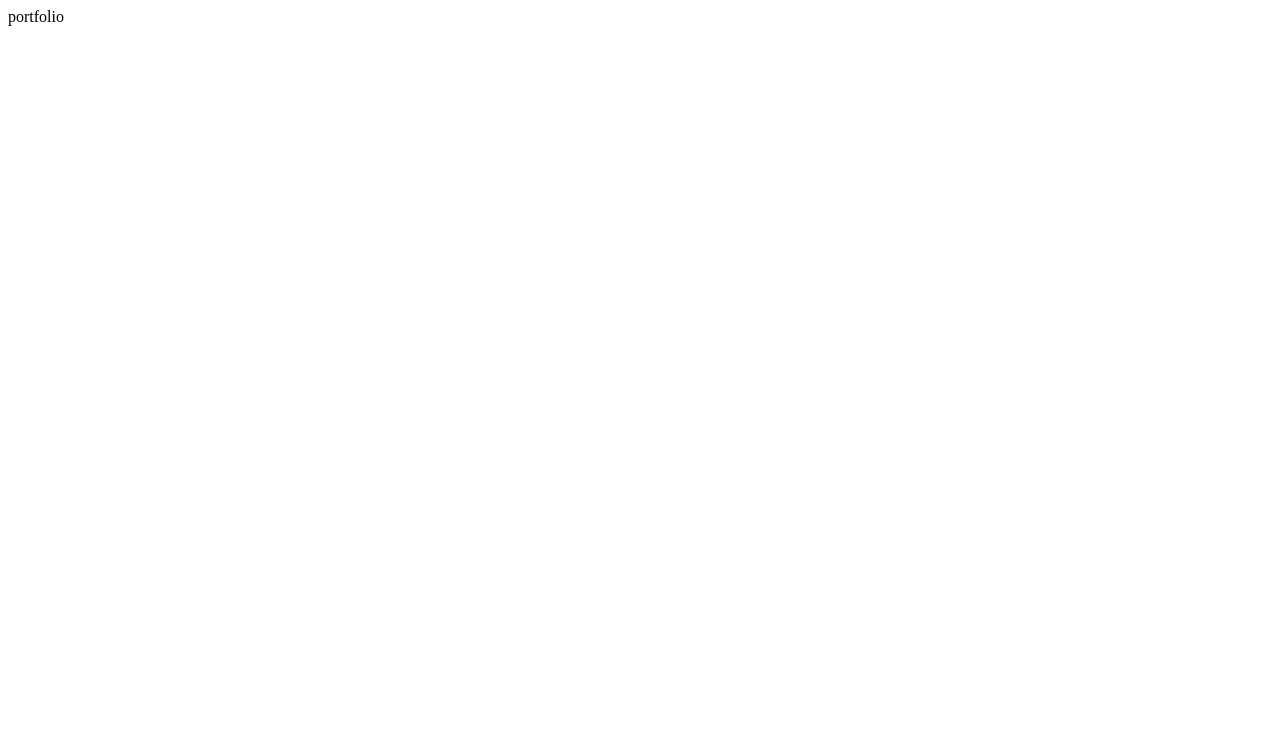
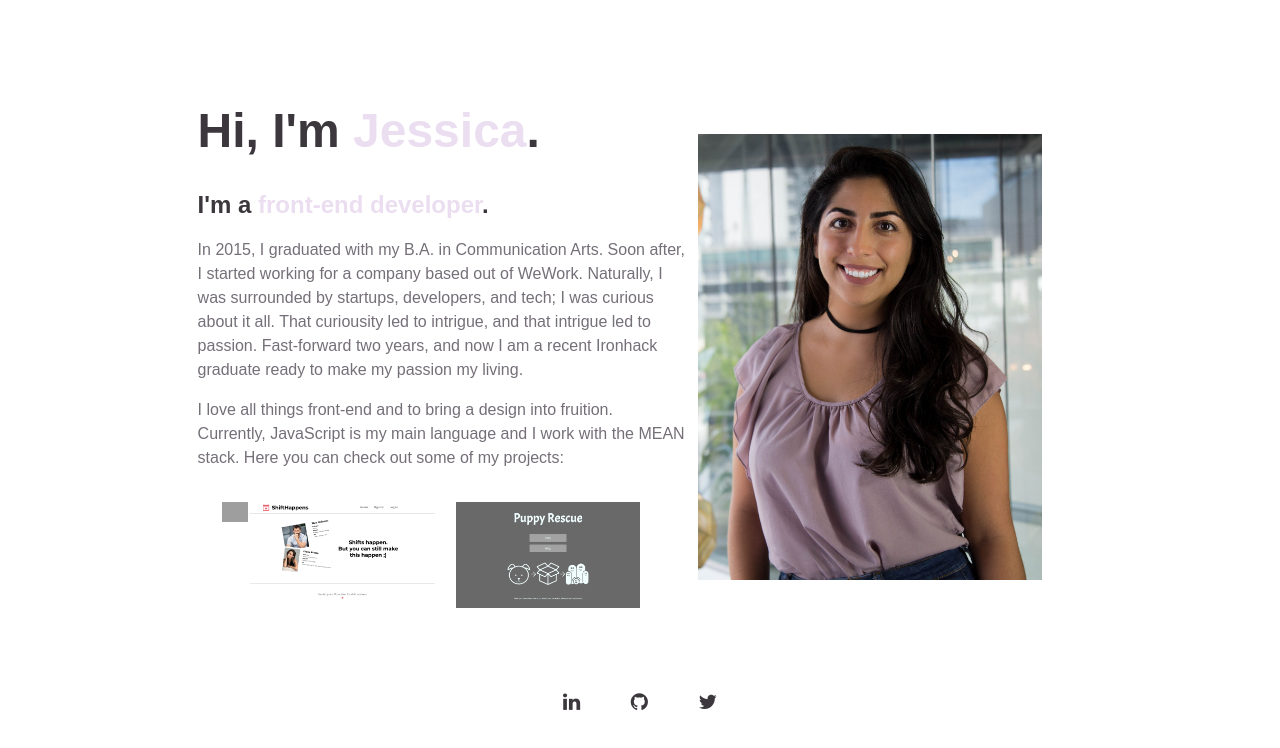
Before and after one commit to jessicaalin/portfoliov1, a plain HTML site: page index.html in a window 1280 px wide. Drawn offline with Linux system fonts and the light colour scheme; grey boxes are pictures that could not be loaded.

Commit message:
added site

```diff
--- /dev/null
+++ b/css/style.css
@@ -0,0 +1,147 @@
+@import url('https://fonts.googleapis.com/css?family=Open+Sans:300,400,700');
+
+body {
+  font-family: "Open-Sans", sans-serif;
+  color: #3B373C;
+  background-color: #F7F3F9l
+}
+.wrapper {
+  display: flex;
+  margin: 0 auto;
+}
+
+.headshot {
+  max-width: 60%;
+}
+
+h1 {
+  font-size: 300%;
+}
+
+p {
+  line-height: 150%;
+  color: #756F78;
+}
+
+span {
+  color: #EBDEF0;
+}
+
+.text-container {
+  width: 84%;
+  font-weight: 300;
+  padding: 5% 1% 0 15%;
+}
+
+.photo-container {
+  width: 99%;
+  padding-top: 10%;
+  /* padding-left: 10%; */
+
+}
+
+.project-container ul,
+footer ul {
+  list-style: none;
+  display: flex;
+}
+
+ul {
+  list-style-type: none;
+  padding: 0;
+}
+
+.project-container li {
+
+}
+
+.project-container a {
+  text-decoration: none;
+}
+
+.project-container {
+  display: flex;
+  width: 90%;
+  margin: 0 auto;
+}
+
+.puppy-rescue {
+  max-width: 90%;
+}
+
+.shift-happens {
+  max-width: 90%;
+}
+
+.write-away {
+  max-width: 90%;
+}
+
+footer {
+  font-size: 20px;
+}
+
+footer ul {
+  justify-content: center;
+  margin: 0 auto;
+}
+
+footer li {
+  padding: 2%;
+  padding-top: 5%;
+}
+
+footer a {
+  color: #3B373C;
+}
+
+footer a:hover {
+  color: #EBDEF0;
+}
+
+/* iPhone 4 and 4s */
+@media only screen
+  and (min-device-width: 320px)
+  and (max-device-width: 480px)
+  and (-webkit-min-device-pixel-ratio: 2) {
+    .wrapper {
+      flex-flow: column;
+    }
+    .headshot {
+      visibility: hidden;
+    }
+    .footer {
+      padding: 0;
+    }
+}
+
+/* iPhone 5, 5s, 5c, and 5se */
+@media only screen
+  and (min-device-width: 320px)
+  and (max-device-width: 568px)
+  and (-webkit-min-device-pixel-ratio: 2) {
+    .wrapper {
+      flex-flow: column;
+    }
+    .headshot {
+      visibility: hidden;
+    }
+    .footer {
+      padding: 0;
+    }
+}
+/* iPhone 6 and beyond */
+@media only screen
+  and (min-device-width: 414px)
+  and (max-device-width: 736px)
+  and (-webkit-min-device-pixel-ratio: 3) {
+  .wrapper {
+    flex-flow: column;
+  }
+  .headshot {
+    visibility: hidden;
+  }
+  .footer {
+    padding: 0;
+  }
+}
--- a/index.html
+++ b/index.html
@@ -1 +1,71 @@
-portfolio
+<!DOCTYPE html>
+<html lang="en">
+<head>
+  <meta charset="UTF-8">
+  <meta name="viewport" content="width=device-width, initial-scale=1.0">
+  <meta http-equiv="X-UA-Compatible" content="ie=edge">
+  <link rel="stylesheet" href="css/style.css">
+  <link href="https://maxcdn.bootstrapcdn.com/font-awesome/4.1.0/css/font-awesome.min.css" rel="stylesheet">
+  <link rel="icon" href="favicon.png" type="image/x-icon" />
+  <title>Jessica Alin González</title>
+</head>
+<body>
+  <div class="wrapper">
+    <div class="text-container">
+      <h1>Hi, I'm <span>Jessica</span>.</h1>
+      <h2>I'm a <span>front-end developer</span>.</h2>
+      <p>
+        In 2015, I graduated with my B.A. in Communication Arts. Soon after, I started working for a company based out of WeWork. Naturally, I was surrounded by startups, developers, and tech; I was curious about it all. That curiousity led to intrigue, and that intrigue led to passion. Fast-forward two years, and now I am a recent Ironhack graduate ready to make my passion my living.
+      </p>
+      <p>
+        I love all things front-end and to bring a design into fruition. Currently, JavaScript is my main language and I work with the MEAN stack. Here you can check out some of my projects:
+      </p>
+      <div class="project-container">
+        <ul>
+          <div class="write-away">
+            <li>
+              <a  href="http://www.writeawayapp.co/"><img class="write-away" src="img/write-away.png"></a>
+            </li>
+          </div>
+          <div >
+            <li>
+              <a href="http://shifthappens.herokuapp.com"><img class="shift-happens" src="img/shift-happens.png"></a>
+            </li>
+          </div>
+          <div>
+            <li>
+              <a href="https://jessicaalin.github.io/puppy-rescue/"><img class="puppy-rescue" src="img/puppy-rescue.png"></a>
+            </li>
+          </div>
+        </ul>
+      </div>
+    </div>
+    <div class="photo-container">
+      <img class="headshot" src="img/headshot.jpg" alt="Headshot">
+    </div>
+  </div>
+  <footer>
+    <ul>
+      <li>
+        <a href="https://www.linkedin.com/in/jessicaalingonzalez/">
+          <!-- <img class="linkedin" src="img/linkedin1.png" alt=""> -->
+          <i class="fa fa-linkedin"></i>
+        </a>
+      </li>
+      <li>
+        <a href="https://github.com/jessicaalin">
+          <!-- <img class="github" src="img/github.png" alt=""> -->
+          <i class="fa fa-github"></i>
+        </a>
+      </li>
+      <li>
+        <a href="https://twitter.com/_jessicaalin">
+          <!-- <img class="twitter" src="img/twitter.png" alt=""> -->
+          <i class="fa fa-twitter"></i>
+        </a>
+      </li>
+    </ul>
+  </footer>
+
+</body>
+</html>
```
Also changed, not shown: favicon.png (added), img/github.png (added), img/headshot.jpg (added), img/linkedin1.png (added), img/puppy-rescue.png (added), img/shift-happens.png (added), img/twitter.png (added), js/script.js (added), 3 other files.
